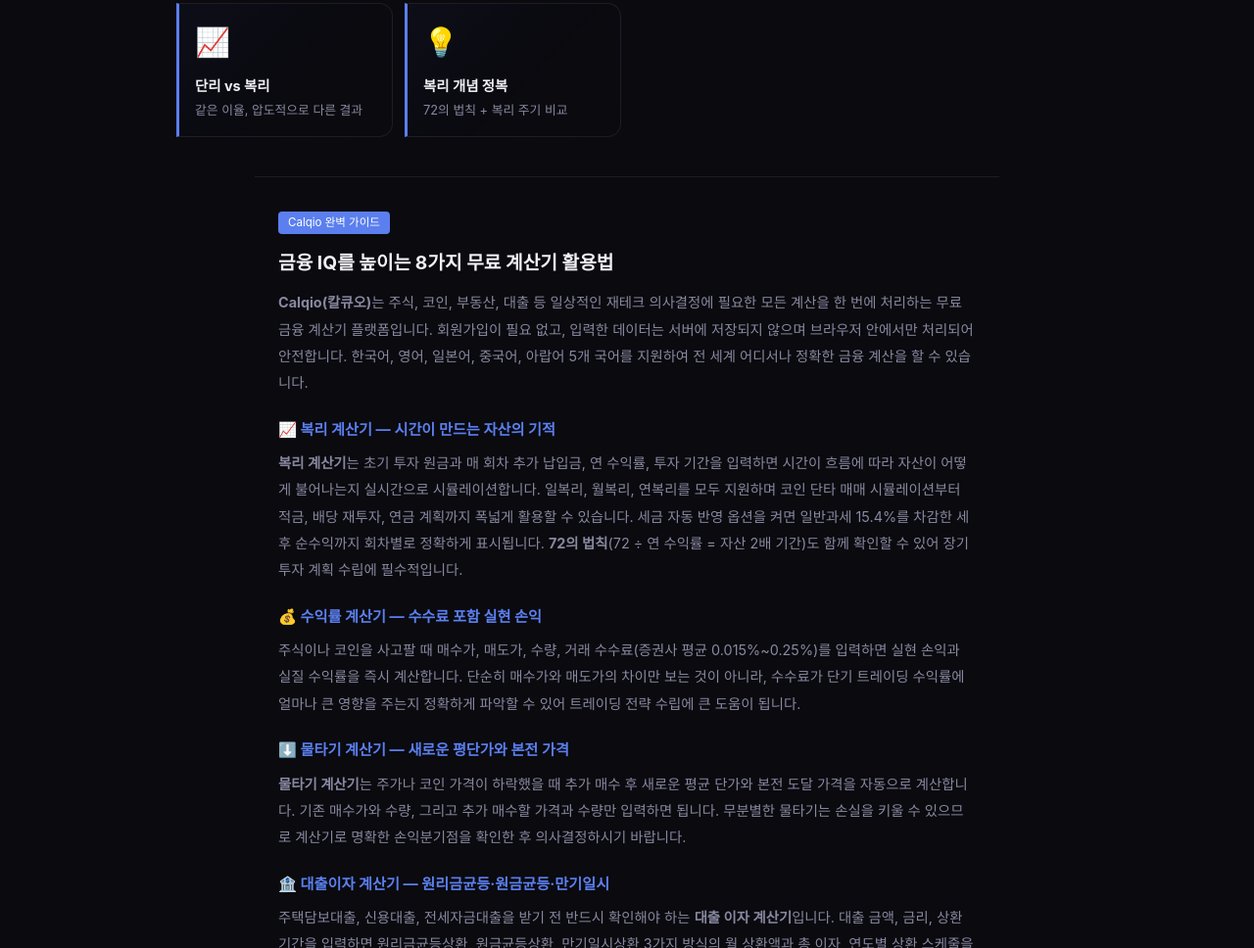
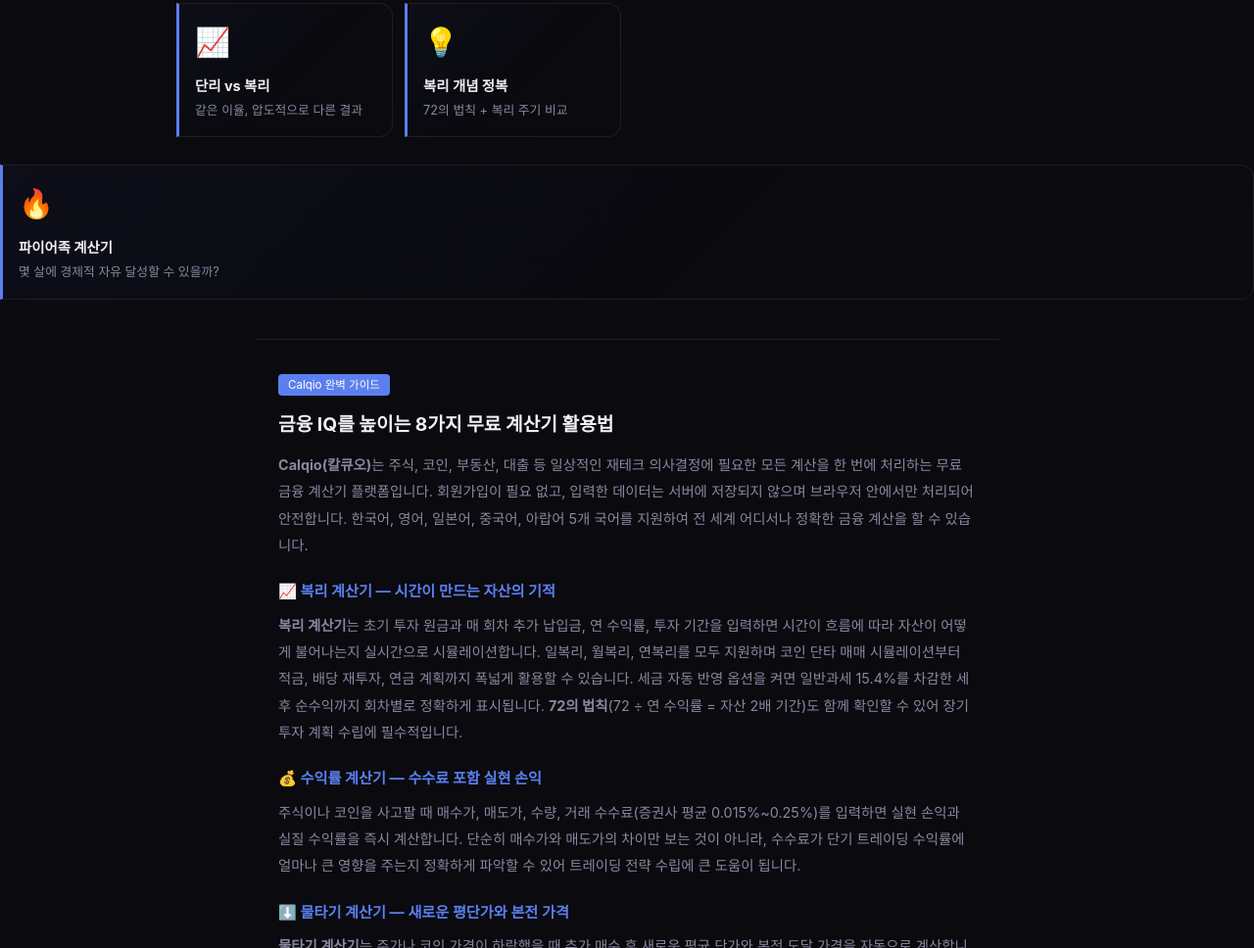
Before and after one commit to younglinam0222-rgb/calqio, a plain HTML site: page index.html in a window 1280 px wide. Shown: the part 1157-2125 px from the top of the page at 98% size. Drawn offline with Linux system fonts and the light colour scheme.

Commit message:
Update index.html

```diff
--- a/index.html
+++ b/index.html
@@ -124,6 +124,12 @@
     </a>
   </div>
 </div>
+<a href="fire" class="dash-card content-card">
+      <div class="dash-icon">🔥</div>
+      <div class="dash-title">파이어족 계산기</div>
+      <div class="dash-desc">몇 살에 경제적 자유 달성할 수 있을까?</div>
+    </a>
+
 
 <!-- ═══ SEO 강화 가이드 콘텐츠 (1,500자+) ═══ -->
 <section class="guide">
```
